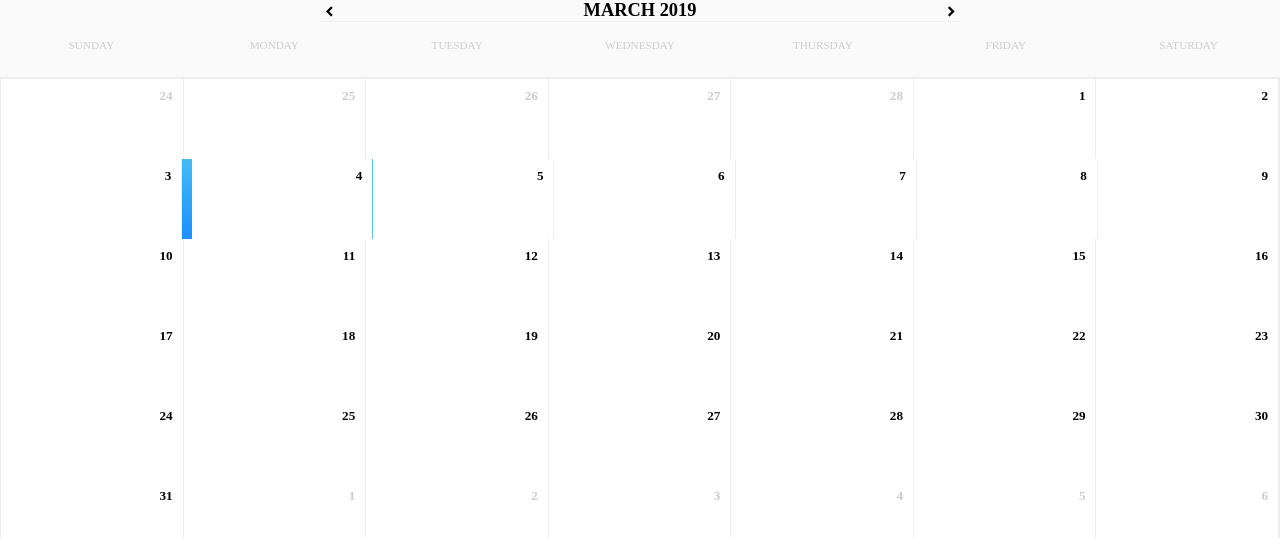
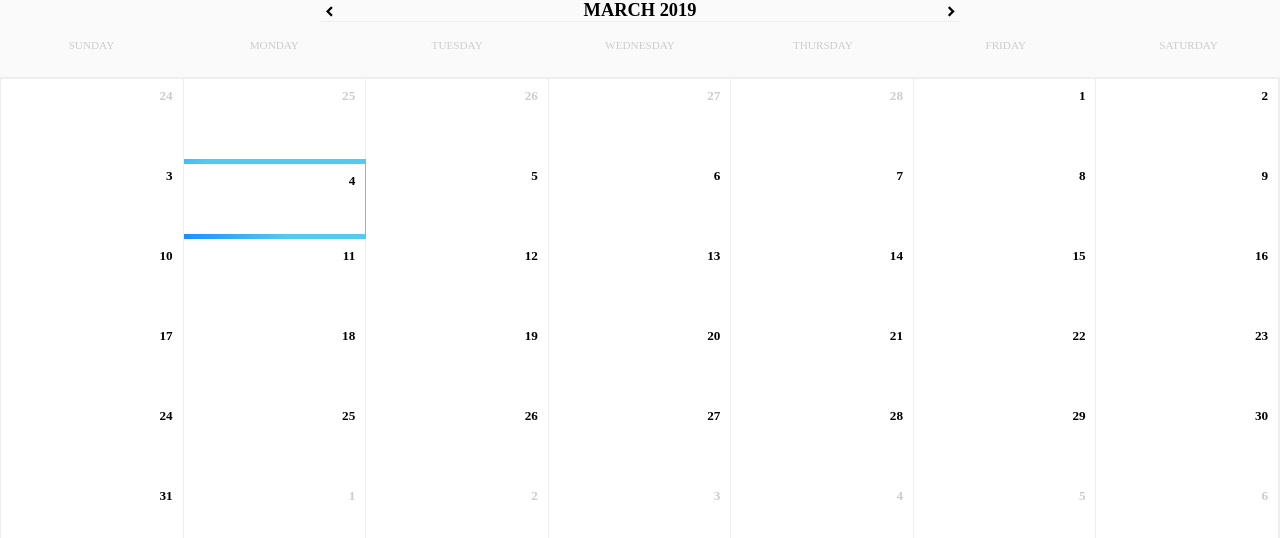
Before and after one commit to swampcamel/guidery, a Next.js app: page / in a window 1280 px wide. Shown: the top 538 px of the page. Built offline with nearby package versions, Linux system fonts and the light colour scheme.

Commit message:
add dynamic routing

```diff
--- a/components/CalendarLayout.js
+++ b/components/CalendarLayout.js
@@ -65,7 +65,7 @@ class CalendarLayout extends Component {
         formattedDate = dateFns.format(day, dateFormat)
         const cloneDay = day
         days.push(
-          <Link href='/dayView'>
+          <Link href={`/dayView?date=${formattedDate}-${dateFns.format(currentMonth, 'MMM-YYYY')}`}>
           <div
             className={`${classes.calendarBodyCell} ${
               !dateFns.isSameMonth(day, monthStart)
--- a/pages/index.js
+++ b/pages/index.js
@@ -130,7 +130,8 @@ const styles = theme => ({
     background: '#fff'
   },
   calendarBodyCellSelected: {
-    borderLeft: '10px solid transparent',
+    borderTop: '5px solid transparent',
+    borderBottom: '5px solid transparent',
     borderImage: 'linear-gradient(45deg, #1a8fff, #53cbf1 40%)',
     borderImageSlice: 1
   },
@@ -167,21 +168,6 @@ const styles = theme => ({
   }
 });
 
-const posts = [
-  {
-    title: 'Featured post',
-    date: 'Nov 12',
-    description:
-      'This is a wider card with supporting text below as a natural lead-in to additional content.',
-  },
-  {
-    title: 'Post title',
-    date: 'Nov 11',
-    description:
-      'This is a wider card with supporting text below as a natural lead-in to additional content.',
-  },
-];
-
 function IndexPage(props) {
   const { classes } = props;
 
```
